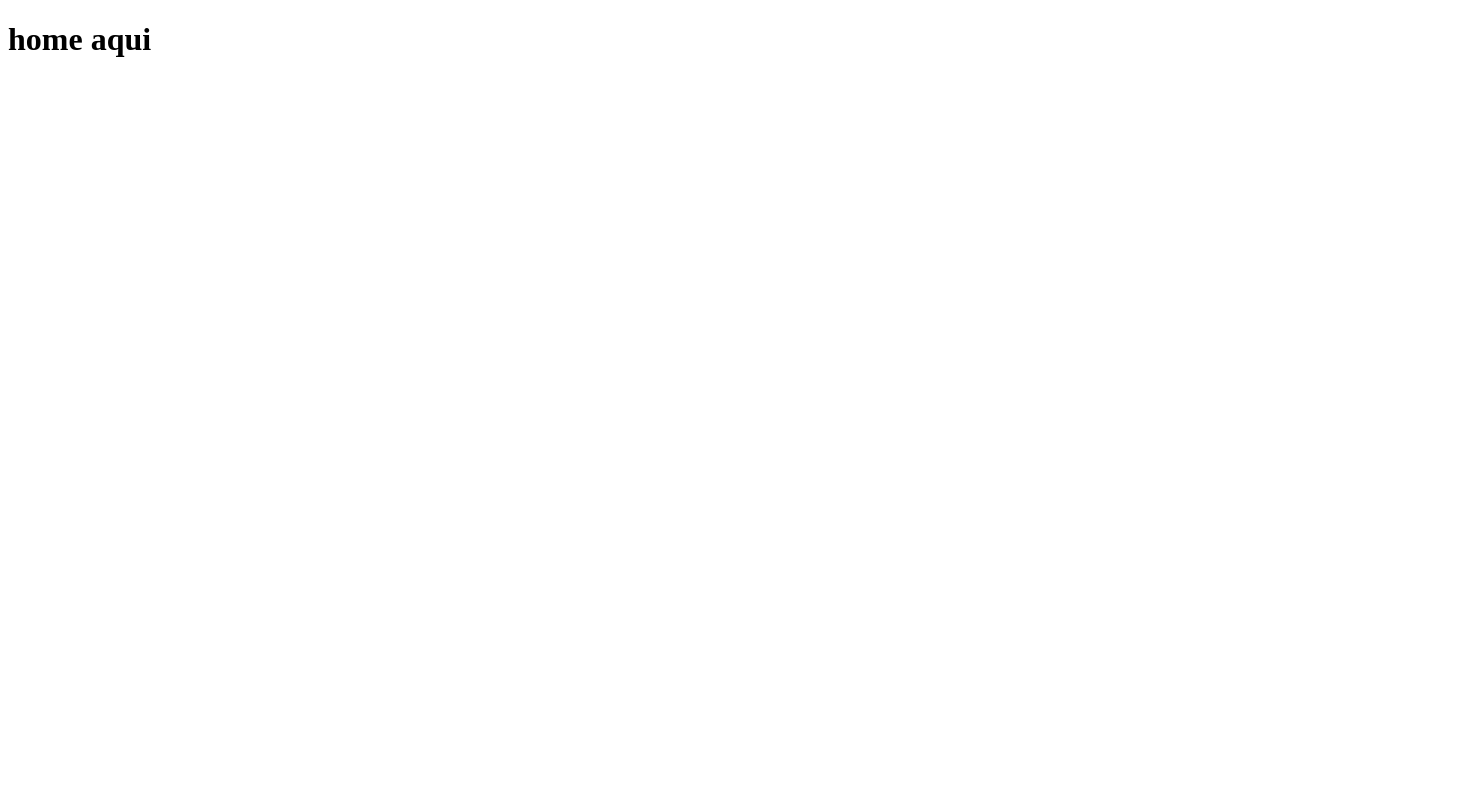
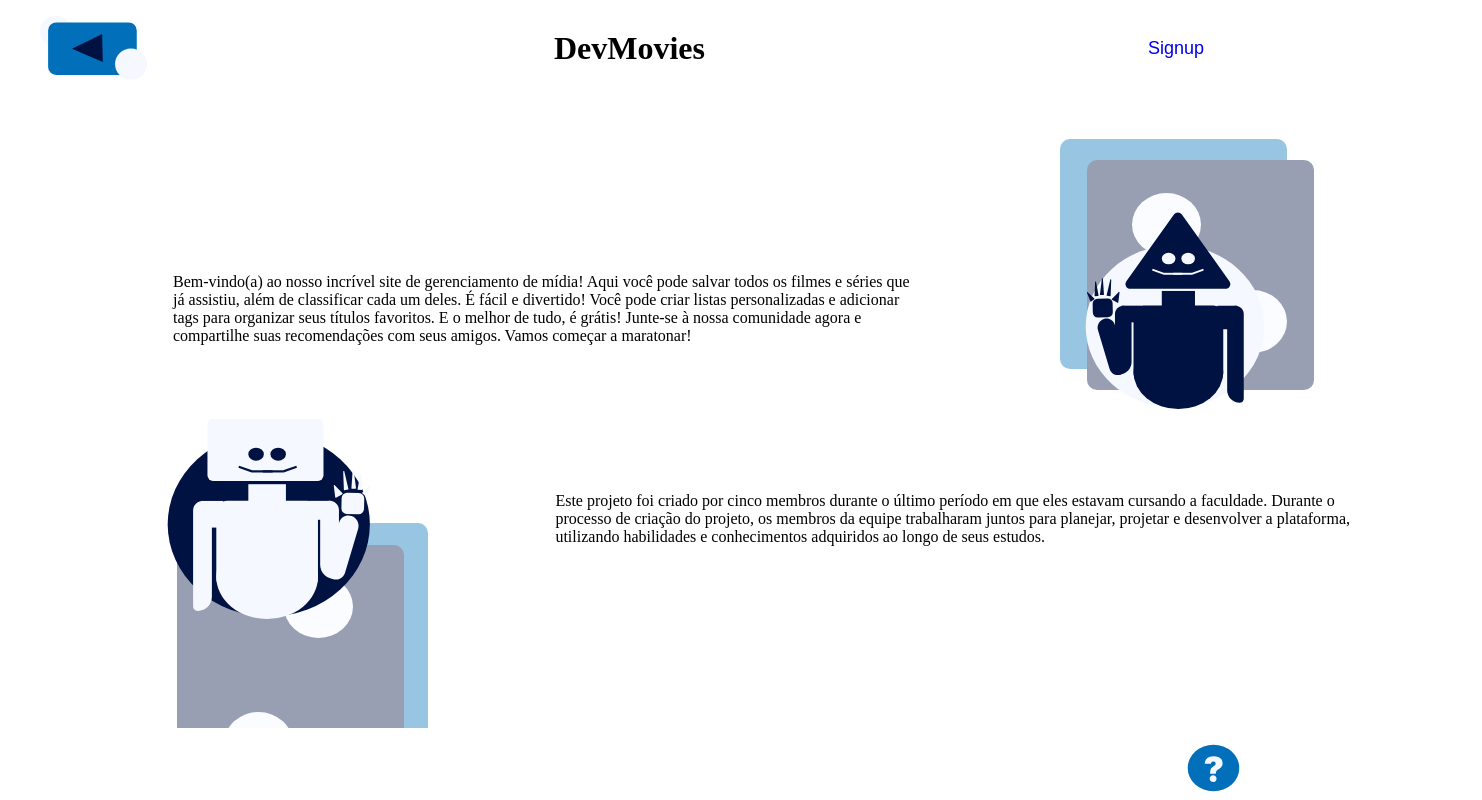
Before and after one commit to G4br1elM4t0s/frontend-devMovies, a React (Vite) app: page / in a window 1280 px wide. Shown: the top 800 px of the page, 1482 px wide, since content can reach past the window. Built offline with nearby package versions, Linux system fonts and the light colour scheme; the HTML template or start-up script is replaced by a standard one.

Commit message:
refactor: Removendo o Footer e tornando ele um componente

```diff
--- a/src/pages/Home/index.jsx
+++ b/src/pages/Home/index.jsx
@@ -1,3 +1,45 @@
+import { Footer } from "../../components/Footer";
+import { HeaderAuth } from "../../components/HeaderAuth";
+import styles from "./styles.module.scss";
+
+import ilustration1 from "../../assets/ilustração.svg";
+import ilustration2 from "../../assets/ilustração2.svg";
+
+import leftLogin from "../../assets/leftLogin.svg";
+import rightLogin from "../../assets/rightLogin.svg";
+
 export default function Home() {
-  return <h1>home aqui</h1>;
+  return (
+    <>
+      <HeaderAuth />
+      <main className={styles.mainContent}>
+        <img className={styles.leftLogin} src={rightLogin} alt="leftLogin" />
+        <div className={styles.contentExplication}>
+          <p>
+            Bem-vindo(a) ao nosso incrível site de gerenciamento de mídia! Aqui
+            você pode salvar todos os filmes e séries que já assistiu, além de
+            classificar cada um deles. É fácil e divertido! Você pode criar
+            listas personalizadas e adicionar tags para organizar seus títulos
+            favoritos. E o melhor de tudo, é grátis! Junte-se à nossa comunidade
+            agora e compartilhe suas recomendações com seus amigos. Vamos
+            começar a maratonar!
+          </p>
+          <img src={ilustration1} alt="explicationPuppet" />
+        </div>
+
+        <div className={styles.contentSituation}>
+          <img src={ilustration2} alt="situationPuppet" />
+          <p>
+            Este projeto foi criado por cinco membros durante o último período
+            em que eles estavam cursando a faculdade. Durante o processo de
+            criação do projeto, os membros da equipe trabalharam juntos para
+            planejar, projetar e desenvolver a plataforma, utilizando
+            habilidades e conhecimentos adquiridos ao longo de seus estudos.
+          </p>
+        </div>
+        <img className={styles.rightLogin} src={leftLogin} alt="rightLogin" />
+      </main>
+      <Footer />
+    </>
+  );
 }
--- a/src/pages/Signup/index.jsx
+++ b/src/pages/Signup/index.jsx
@@ -0,0 +1,72 @@
+/* eslint-disable no-unused-vars */
+import { HeaderAuth } from "../../components/HeaderAuth";
+
+import { useForm } from "react-hook-form";
+
+import styles from "./styles.module.scss";
+import Fields from "../../components/Fields";
+import { BtnAuthSubmit } from "../../components/BtnAuthSubmit";
+
+import leftLogin from "../../assets/leftLogin.svg";
+import rightLogin from "../../assets/rightLogin.svg";
+import btnAjuda from "../../assets/ajuda.svg";
+
+import { useNavigate } from "react-router-dom";
+
+import api from "../../services/axios";
+
+export default function Signup() {
+  const navigate = useNavigate();
+
+  const {
+    register,
+    handleSubmit,
+    formState: { errors },
+  } = useForm();
+
+  const onSubmit = async (data) => {
+    const resolve = await api.post("/signup", data);
+    console.log(resolve);
+
+    if (resolve.status === 201) {
+      navigate("/signin");
+    }
+  };
+
+  return (
+    <>
+      <HeaderAuth />
+      <main className={styles.mainContent}>
+        <img className={styles.leftLogin} src={rightLogin} alt="leftLogin" />
+        <div>
+          <form className={styles.formSignup} onSubmit={handleSubmit(onSubmit)}>
+            <Fields
+              email={true}
+              type="text"
+              label="email"
+              register={register}
+              errors={errors}
+            />
+            <Fields
+              type="text"
+              label="name"
+              register={register}
+              errors={errors}
+            />
+            <Fields
+              type="password"
+              label="password"
+              register={register}
+              errors={errors}
+            />
+            <BtnAuthSubmit name="Criar Conta" />
+          </form>
+        </div>
+        <img className={styles.rightLogin} src={leftLogin} alt="rightLogin" />
+      </main>
+      <footer className={styles.rodape}>
+        <img className={styles.btnAjuda} src={btnAjuda} alt="ajuda" />
+      </footer>
+    </>
+  );
+}
```
Also changed, not shown: src/pages/Signin/index.jsx (+64 -0 lines).
